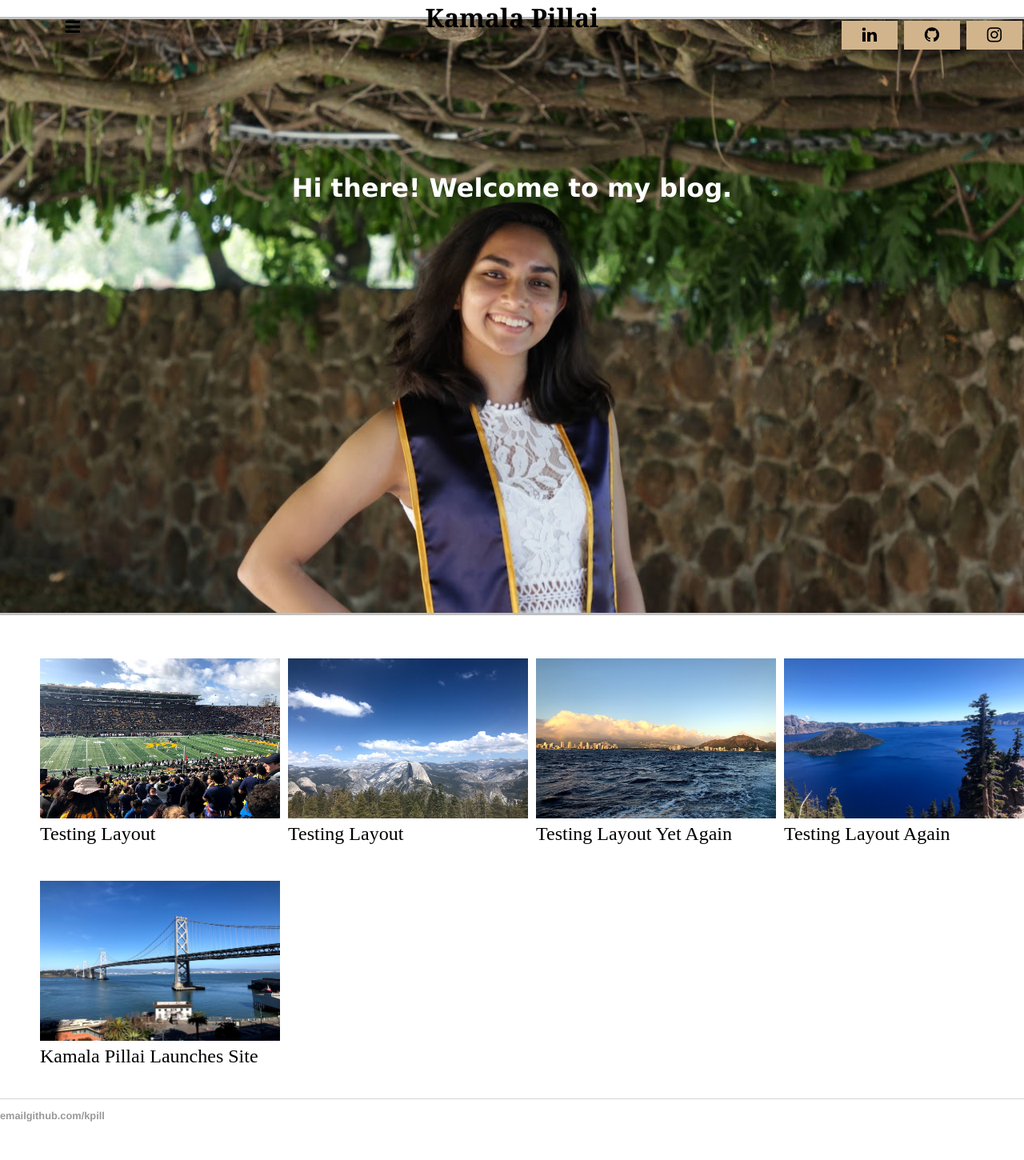
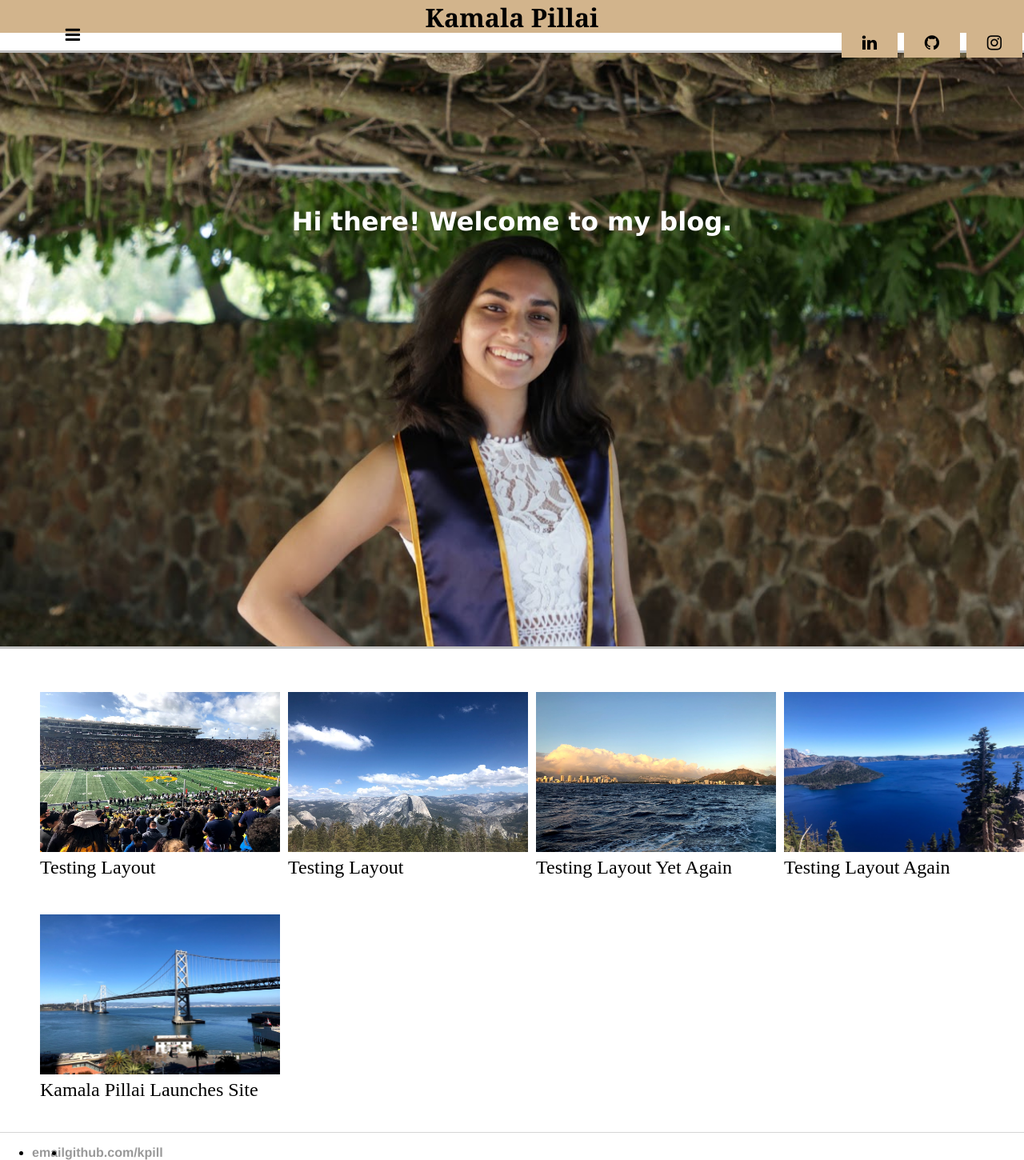
Before and after one commit to kpill/kpill.github.io, a Jekyll site: the page built from index.html, in a window 1280 px wide. Shown: the whole page at 80% size. Built offline with Jekyll 4.4.1, drawn with Linux system fonts in a browser that asks for light colours; before the commit the page ends 1402 px from its top, so only the background shows below that.

Commit message:
Update main.css

```diff
--- a/css/main.css
+++ b/css/main.css
@@ -3,6 +3,8 @@
 	/*overflow: hidden;*/
 	color: Black;
 	background-color: tan;
+	padding-top: 10px;
+	padding-bottom: 10px;
 }
 
 /*header h1 {
@@ -111,8 +113,6 @@
 
 footer ul {
     font-family:'Helvetica', 'Arial', 'Sans-Serif';
-    padding: 0px;
-    list-style: none;
     font-weight: bold;
 }
 
@@ -168,7 +168,6 @@
 
 footer {
     border-top: 1px solid #d5d5d5;
-    font-size: .8em;
 }
 
 a.footer {
@@ -176,8 +175,8 @@
 	color: #999;
 }
 
-a.footer:hover {
-	color: Blue;
+a.footer:hover, a.footer:active {
+	text-decoration: none;
 }
 
 ul.posts {
```
